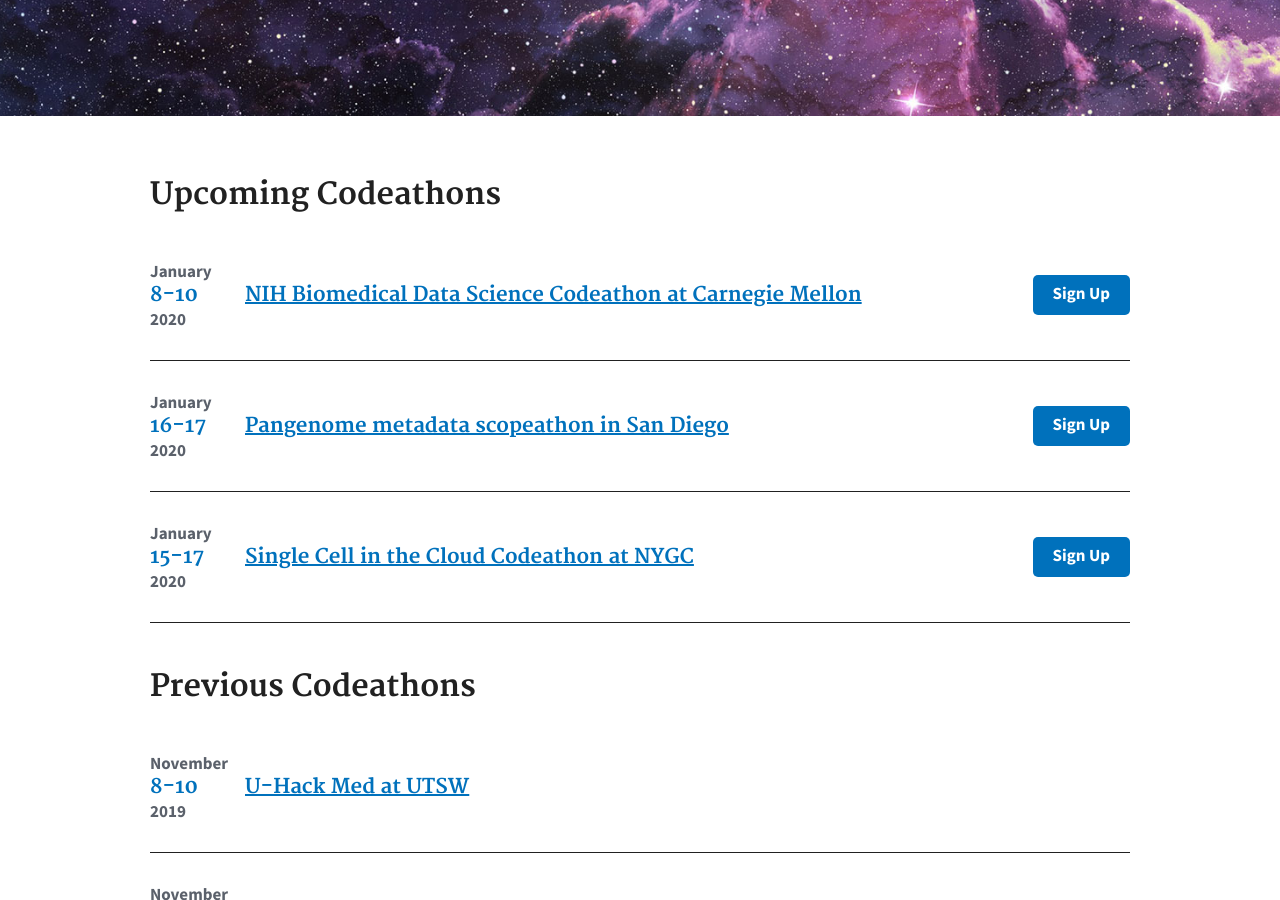
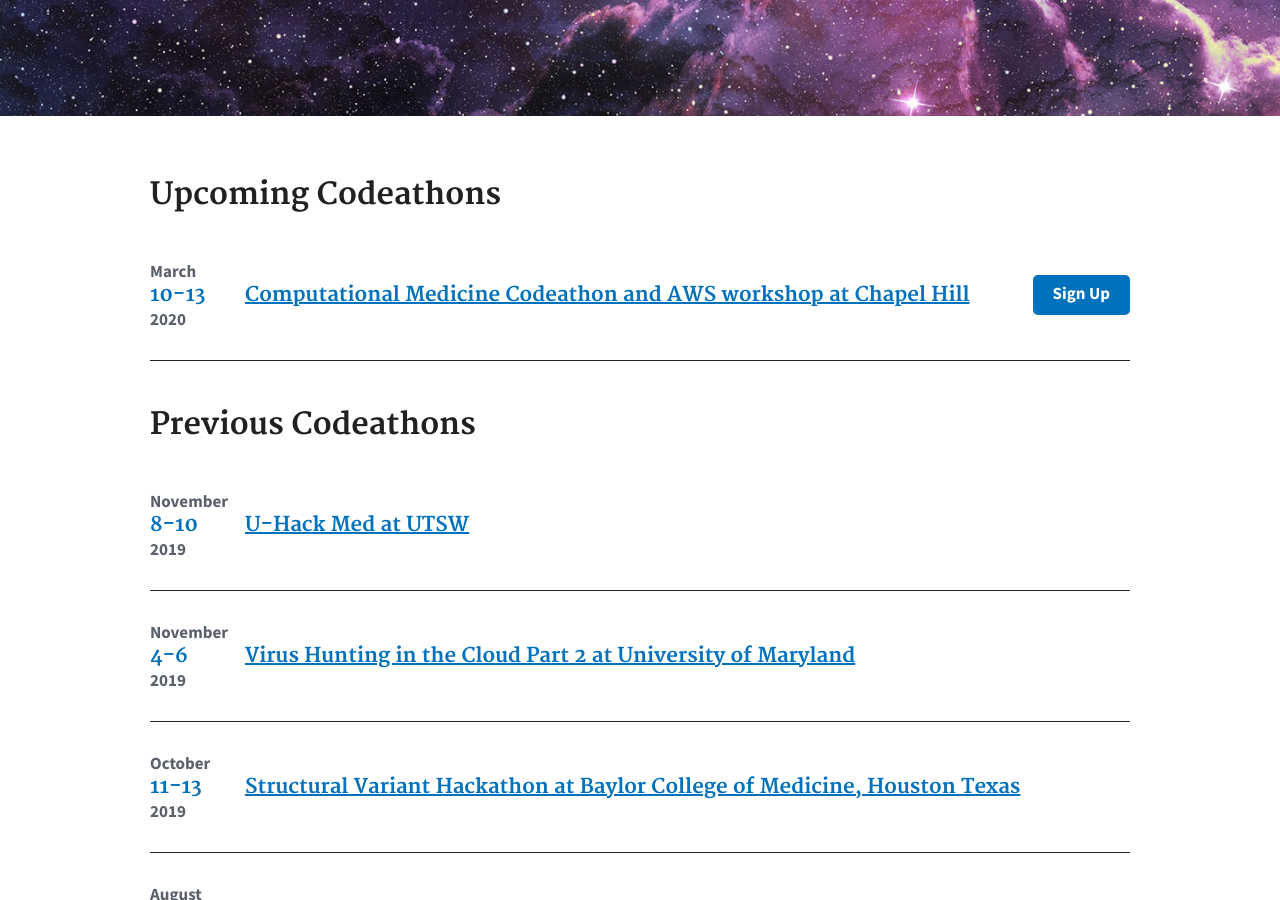
Before and after one commit to NCBI-Codeathons/ncbi-codeathons.github.io, a Jekyll site: the page built from index.md, in a window 1280 px wide and 900 px high, scrolled down 401 px. Built offline with Jekyll 4.4.1, drawn with Linux system fonts in a browser that asks for light colours.

Commit message:
Update upcoming-hackathon.yml

```diff
--- a/_data/upcoming-hackathon.yml
+++ b/_data/upcoming-hackathon.yml
@@ -1,20 +1,8 @@
-- month: "January"
-  day: "8-10"
+- month: "March"
+  day: "10-13"
   year: "2020"
-  title: "NIH Biomedical Data Science Codeathon at Carnegie Mellon"
-  link: "https://support.nlm.nih.gov/CMU_codeathon_Jan2020/"
-
-- month: "January"
-  day: "16-17"
-  year: "2020"
-  title: "Pangenome metadata scopeathon in San Diego"
-  link: "https://ncbiinsights.ncbi.nlm.nih.gov/2019/11/19/metadata-scopeathon/"
-
-- month: "January"
-  day: "15-17"
-  year: "2020"
-  title: "Single Cell in the Cloud Codeathon at NYGC"
-  link: "https://ncbiinsights.ncbi.nlm.nih.gov/2019/12/12/single-cell-codeathon-nygc/"
+  title: "Computational Medicine Codeathon and AWS workshop at Chapel Hill"
+  link: "https://ncbiinsights.ncbi.nlm.nih.gov/2020/02/10/codeathon_chapel_hill/"
 
 # Example of upcoming event with the hidden property that will trigger the show more button
 # - month: "November"
```
